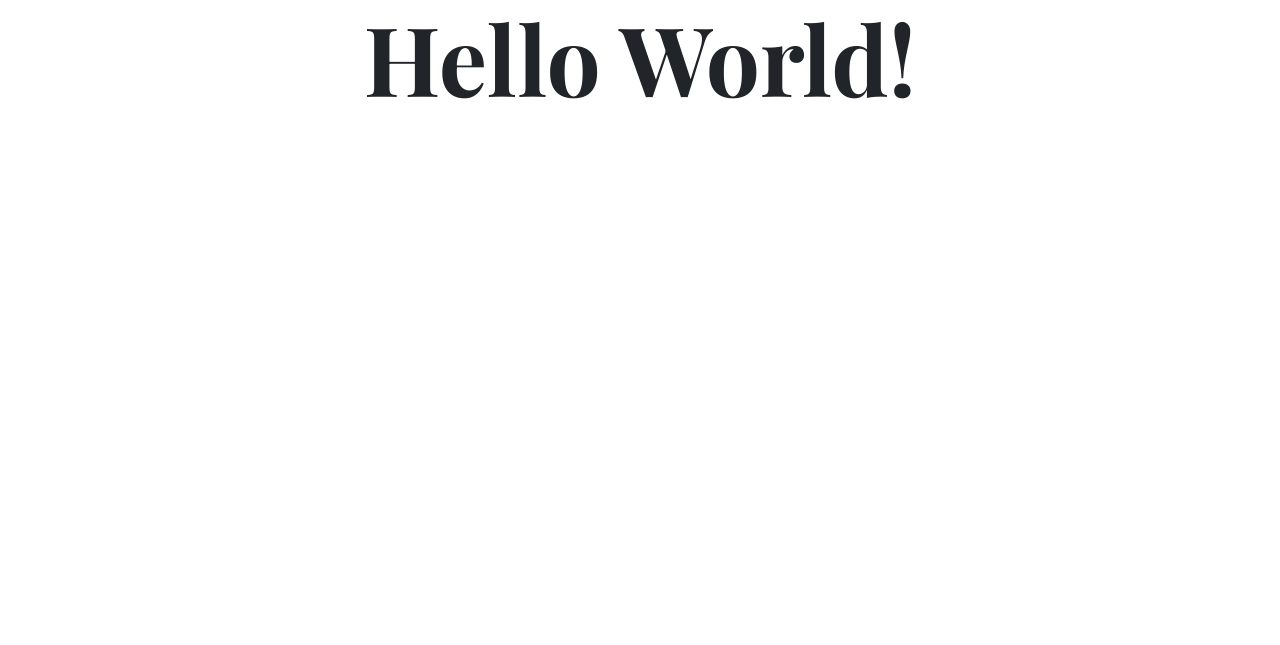
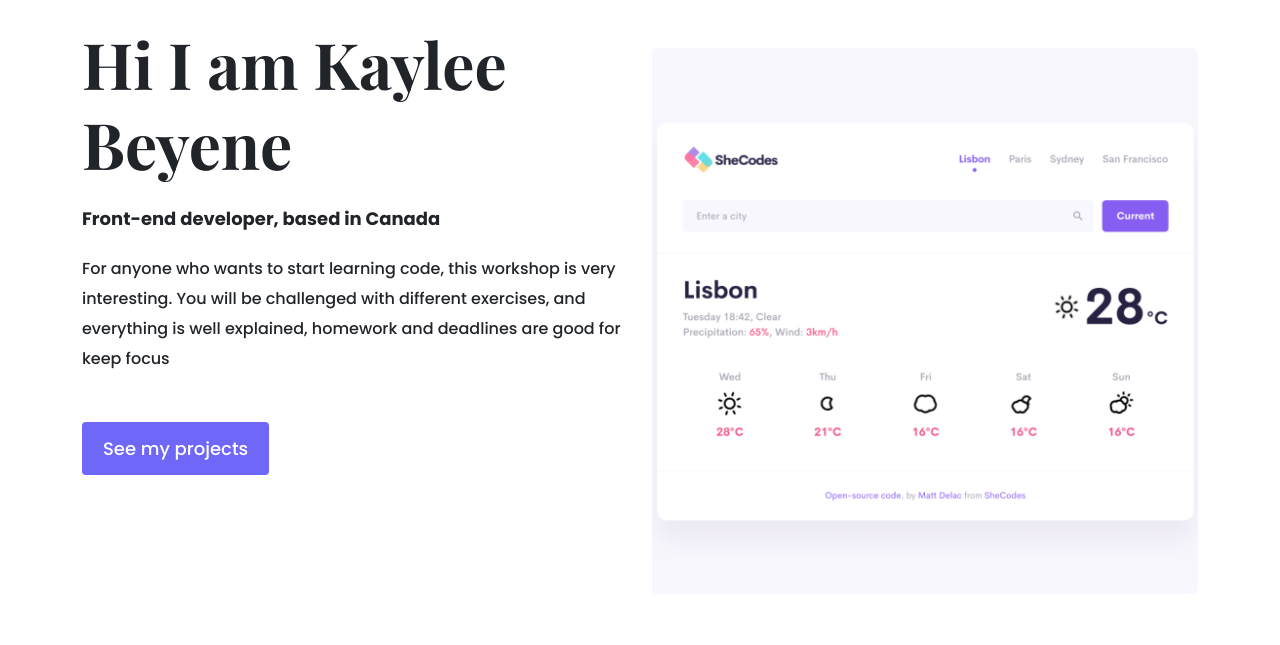
Before and after one commit to KayleeBeyene/shecodes-responsive-final-project, a plain HTML site: page about.html in a window 1280 px wide. Drawn offline with nearby package versions, Linux system fonts and the light colour scheme.

Commit message:
Created about page

```diff
--- a/about.html
+++ b/about.html
@@ -14,6 +14,20 @@
 <title>Document</title>
 </head>
 <body>
-    <h1>Hello World!</h1>
+<div class="container">
+    <div class="about-section">
+    <div class="row">
+        <div class="col-md-6">
+    <h1 class="my-4">Hi I am Kaylee Beyene</h1>
+    <h2 class="mb-4">Front-end developer, based in Canada</h2>
+    <p class="mb-5">For anyone who wants to start learning code, this workshop is very interesting. You will be challenged with different exercises, and everything is well explained, homework and deadlines are good for keep focus</p>
+    <a href="/work.html" class="btn btn-branding mb-4">See my projects</a>
+</div>
+<div class="col-md-6">
+    <img src="images/weather.png" alt="Profile picture" class="img-fluid rounded-3 my-5">
+</div>
+</div>
+</div>
+</div>
 </body>
 </html>
--- a/styles/portfolio.css
+++ b/styles/portfolio.css
@@ -7,15 +7,13 @@
 body {
   font-family: var(--default-font-family);
 }
-h1,
-h2,
-h3,
-h4 {
+.hero h1 {
   text-align: center;
   font-family: var(--heading-font-family);
   font-size: 96px;
 }
 h2 {
+  font-family: var(--default-font-family);
   font-size: 64px;
   font-weight: bold;
 }
@@ -58,3 +56,15 @@ p {
   line-height: 27px;
   padding: 15px 30px;
 }
+.about-section h2 {
+  font-family: var(--default-font-family);
+  font-size: 18px;
+}
+.about-section h1 {
+  font-size: 64px;
+  line-height: 80px;
+  font-family: var(--heading-font-family);
+}
+.about-section p {
+  line-height: 30px;
+}
```
